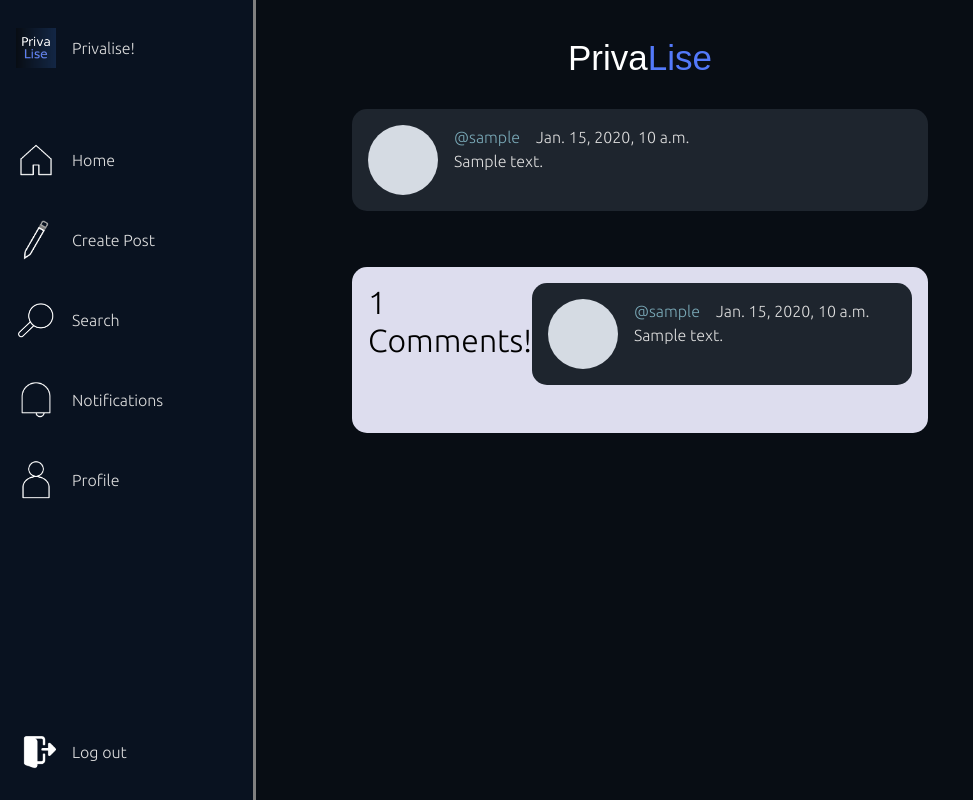
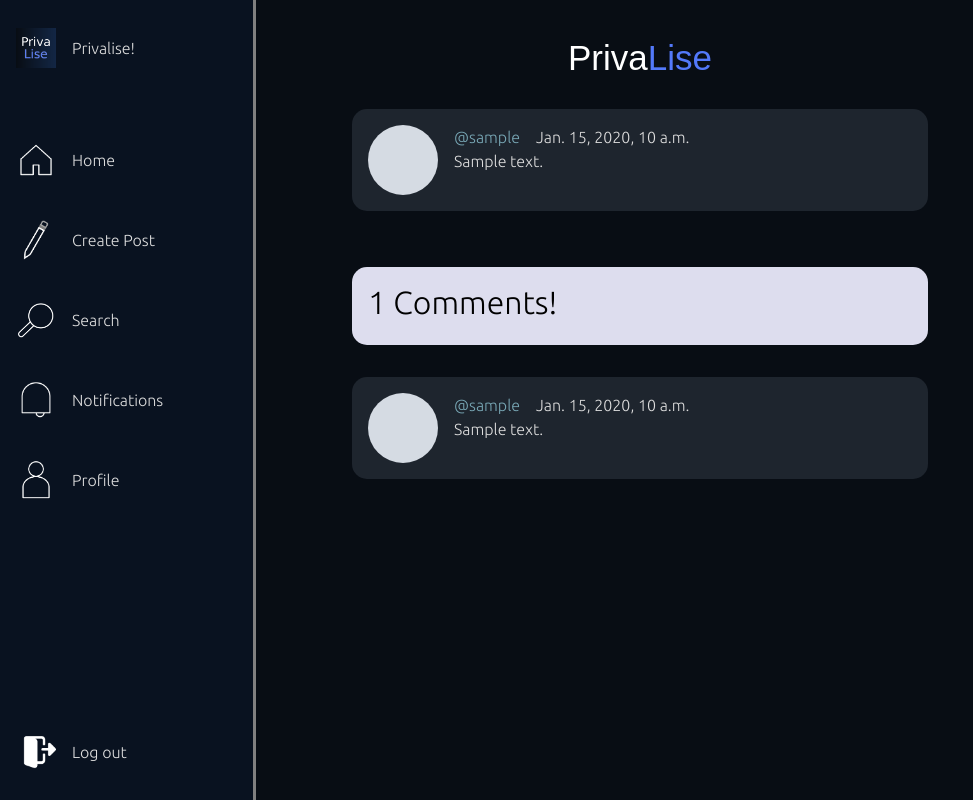
Before and after one commit to mohabgabber/privalise-network, a Django app: page /post/1/ in a window 1280 px wide. Shown: the whole page, without its empty margins (0-973 px from the left). Run offline with Django 3.2, Linux system fonts and the light colour scheme; a user stored in the database is signed in; tables that the repository leaves empty hold one stand-in row (values such as "Sample post"); grey boxes marked "Sample" are stand-in pictures; some libraries are stand-ins or nearby versions.

Commit message:
fixed comments indentation in post-detail

```diff
--- a/privalises/posts/templates/posts/post_detail.html
+++ b/privalises/posts/templates/posts/post_detail.html
@@ -1,5 +1,6 @@
 {% extends 'posts/base.html' %}
 {% load static %}
+{% block title %}{{post.author}}'s Post On Privalise!, Where Everything Is Awesome{% endblock title %}
 {% block content %}
   <main class="w-50 mx-auto">
     <div class="mx-auto logo-text">
@@ -32,6 +33,7 @@
       <br/>
       <div class="post" style="background-color: var(--light-post-bg); text-align: left;">
         <h2 style="color: black;">{{ commentcount }} Comments!</h2>
+      </div>
       {% for comment in comments %}
         <div  class="post">
           <div class="profile-container">
@@ -45,13 +47,12 @@
                 <p class="date">{{ comment.date_created }}</p>
               </div>
             </div>
-              <div class="post-text">
+            <div class="post-text" style="text-align: left;">
               <p>{{ comment.content }}</p>
             </div>
           </div>
         </div>
       {% endfor %}
-      </div>
     </center>
   </main>
 {% endblock content %}
--- a/privalises/posts/views.py
+++ b/privalises/posts/views.py
@@ -21,7 +21,7 @@ class PostListView(LoginRequiredMixin, View):
         posts = Post.objects.filter(author__profile__followers__in=[logged_in_user.id]).order_by('-date_posted')
         #posts = Post.objects.all().order_by('-date_posted')
         page = request.GET.get('page', 1)
-        paginator = Paginator(posts, 1)
+        paginator = Paginator(posts, 5)
         try:
             post_list = paginator.page(page)
         except PageNotAnInteger:
```
Lines whose indentation alone changed are shown as unchanged.
